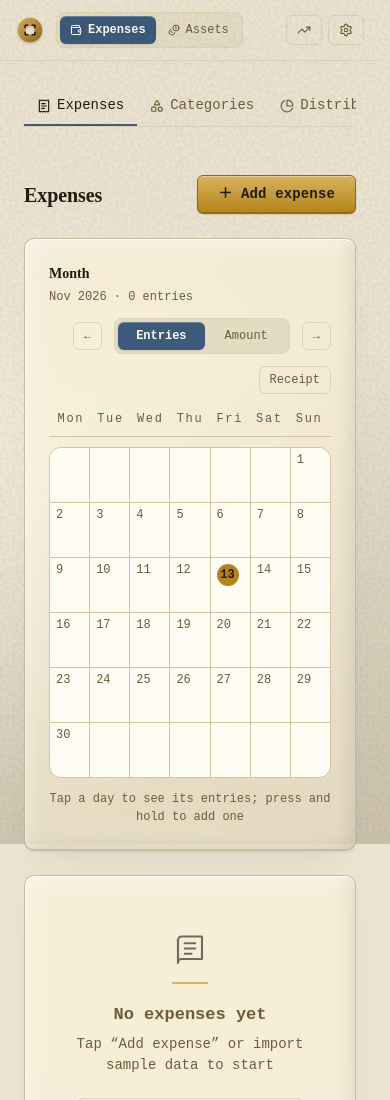
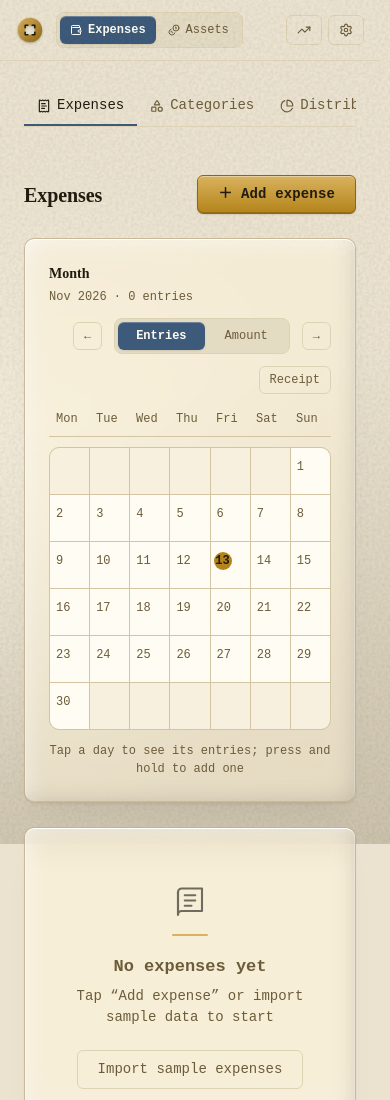
Before and after one commit to LuckyCurve/wealth, a website: page index.html in a window 390 px wide. Shown: the top 1100 px of the page. Drawn offline with nearby package versions, Linux system fonts and the light colour scheme; no server answers; a web font is replaced by a local one.

Commit message:
style(月份图): 热力从整格染墨改成格底墨条，四档走长度
复现：桌面 1280 下每格 116×64，日期贴左上、读数贴左下，中间约 40px 真空；
有记录的日子被 --secondary 按 .14/.22/.30/.38 叠成灰蓝板砖，1 级与 2 级肉眼几乎
不可分；非本月的空格是纯白纸面，比有记录的格子还亮。

改了什么
- 热力换成格内墨条（3px、贴读数、25/50/75/100% 四档长度），墨色改用暖墨阶梯
  --mg-1..4（亮暗各一套），不再借次强调青蓝。长度是主读数，浓度只是第二层：
  窄屏一格 45px 时色差不可靠，长度不会看错。
- 格高 64 → 52（窄屏 54 → 46）：日期左、读数右、同一条基线，中间真空消失。
- 非本月的空格退成「月历页边」--mg-blank，不再是最亮的白纸。
- 打印回落到亮色那套墨（styles-print.css 补四档与页边/选中底）。
- e2e 的档位契约从「::before 透明度递增」改成「::after 墨条长度递增 + 不借青蓝 + 墨条可见」。
  旧断言钉的是已作废的形态（透明度染墨正是这次要换掉的那套），不是丢掉覆盖。

兄弟：日期选择器的非本月日期走 flatpickr 自带的 prevMonthDay/nextMonthDay，与本图不是
同一套结构，确认不用跟着改；打印形态只改 token，不动版式。

跑过什么
- node --test：867 全绿。
- npx playwright test e2e/app.spec.js --grep 月份图：12 全绿。
- e2e/consistency.spec.js + e2e/theme.spec.js：62 全绿（含全站 AA 巡检、主题变量一一对应）。

没跑什么：其余 e2e spec 的整轮（i18n / backup / stress 等与本次改动无关）。

破坏验证：把 1 档的 --mg-fill 改成 .5（与 2 档同长），「亮色：墨条档 2 应比 1 长」当场变红；
恢复后复绿。截图见 .scratch/shots（不入库）。

```diff
--- a/styles-print.css
+++ b/styles-print.css
@@ -20,6 +20,9 @@
          打印却变白纸，截图与实物对不上。暗色主题也回落到这一套（深棕纸印不出字）。 */
       --bg: #ebe3d0; --bg-2: #e4dbc3; --fg: #211b10; --muted: #5e5034; --card: #fffcf3; --card-2: #f7f0dd;
       --record-tint: #f7efda; --record-edge: #b9a87e;
+      /* 月份图的暖墨与页边/选中底也跟着回亮色档：暗色的浅墨印在米黄纸上是一道道淡影 */
+      --mg-1: #a7976f; --mg-2: #877650; --mg-3: #5b4f33; --mg-4: #221c11;
+      --mg-blank: #f7f0de; --mg-selected: #fbf3dd;
       --border: #b9a87e; --rule: #b9a87e; --accent-ink: #7f5c0e; --accent: #8f6713;
       --accent-soft: #d9b25e; --accent-strong: #8f6713; --on-accent: #211b10;
       /* 语义色在纸上回到亮色档：暗色的浅色印到白纸上只剩淡影 */
--- a/styles-views.css
+++ b/styles-views.css
@@ -233,52 +233,60 @@
      窄屏上 390px 实测会挤成「按钮变 56×123 的字柱」——那正是工具类在这儿帮不上忙的证明。
      对齐用 center，控件高度差 1–2px 时两端不会各自错位。 */
   .toolbar { display: flex; align-items: center; justify-content: flex-end; flex-wrap: wrap; gap: 12px; }
-  /* 月份图：一张印好的月历。格与格之间只有一根发丝线，四层状态各走各的形：
-       空日 = 纸面本身；有记录 = 青蓝染墨（四档浓度）；今天 = 金底圆点；选中 = 青蓝整格。
-     染墨压在 ::before 上、格子底色保持不透明，AA 巡检读 background-color 才不会被渐变骗过。 */
-  .mg-weekdays, .mg-grid { display: grid; grid-template-columns: repeat(7, minmax(0, 1fr)); max-width: 820px; margin-inline: auto; }
-  .mg-weekdays { padding: 0 2px 8px; border-bottom: 1px solid var(--rule); }
-  .mg-weekdays span { text-align: center; font-size: var(--fs-micro); color: var(--muted); letter-spacing: 0.14em; }
-  .mg-grid { margin-top: 10px; gap: 1px; background: var(--rule); border: 1px solid var(--rule); border-radius: 12px; overflow: hidden; }
+  /* 月份图：一张印好的月历。四层状态各走各的形：
+       空日 = 纸面加一根发丝线；有记录 = 格底一条墨条（越长越浓 = 日子越荒）；今天 = 金点；选中 = 金环加极淡暖底。
+     墨条压在 ::after 上、格子底色保持不透明，AA 巡检读 background-color 才不会被渐变骗过。
+     四档走长度而不是整格透明度：靠透明度分阶时 1 级与 2 级肉眼几乎不可分。 */
+  .mg-weekdays, .mg-grid { display: grid; grid-template-columns: repeat(7, minmax(0, 1fr)); max-width: 820px; margin-inline: auto; --mg-pad: 9px; }
+  /* 周首行与七列共用同一条轴：标签左缘对齐下面那一列日期数字的左缘（格子内边距 + 1px 边框） */
+  .mg-weekdays { padding-inline: 1px; border-bottom: 1px solid var(--rule); }
+  .mg-weekdays span { padding: 0 0 8px var(--mg-pad); font-size: var(--fs-micro); color: var(--muted); }
+  .mg-grid { margin-top: 10px; gap: 1px; background: var(--rule); border: 1px solid var(--rule); border-radius: 10px; overflow: hidden; }
   .mg-hint { max-width: 820px; margin-inline: auto; text-align: center; }
-  .mg-cell { position: relative; display: flex; flex-direction: column; justify-content: space-between; gap: 6px;
-    min-height: 64px; padding: 8px 10px; border: 0; border-radius: 0;
-    background: var(--card); color: var(--fg); font-family: var(--font-body); text-align: left; cursor: pointer;
+  /* 日期与读数同一行、同一条基线，中间不再留 40px 真空；墨条紧跟在读数下面 */
+  .mg-cell { display: grid; grid-template-columns: minmax(0, 1fr) auto; align-items: baseline; align-content: center;
+    column-gap: 6px; row-gap: 5px; min-height: 52px; padding: 6px var(--mg-pad);
+    border: 0; border-radius: 0; background: var(--card); color: var(--fg);
+    font-family: var(--font-body); text-align: left; cursor: pointer;
     user-select: none; -webkit-user-select: none; -webkit-touch-callout: none; touch-action: manipulation; }
-  .mg-cell > span { position: relative; }
-  .mg-cell::before { content: ''; position: absolute; inset: 0; background: var(--secondary); opacity: 0; pointer-events: none; }
-  .mg-cell[data-lv="1"]::before { opacity: var(--mg-1); }
-  .mg-cell[data-lv="2"]::before { opacity: var(--mg-2); }
-  .mg-cell[data-lv="3"]::before { opacity: var(--mg-3); }
-  .mg-cell[data-lv="4"]::before { opacity: var(--mg-4); }
-  .mg-cell.is-blank { background: var(--card); cursor: default; }
+  /* 墨条是「这天有多荒」的刻度：贴着读数、从左往右长。不封整格底（遮蔽有记录这层），
+     也不压在格子的下缘线上（那样相邻的墨条会连成一根表线，读起来像表格行规）。 */
+  .mg-cell::after { content: ''; grid-column: 1 / -1; align-self: start; justify-self: end; height: 3px;
+    border-radius: 2px 0 0 2px; width: calc(100% * var(--mg-fill, 0)); background: var(--mg-4); pointer-events: none; }
+  .mg-cell[data-lv="1"]::after { --mg-fill: .25; background: var(--mg-1); }
+  .mg-cell[data-lv="2"]::after { --mg-fill: .5; background: var(--mg-2); }
+  .mg-cell[data-lv="3"]::after { --mg-fill: .75; background: var(--mg-3); }
+  .mg-cell[data-lv="4"]::after { --mg-fill: 1; background: var(--mg-4); }
+  /* 非本月的日子是月历的页边：比纸面退后一档，不与有记录的格子抢注意力 */
+  .mg-cell.is-blank { background: var(--mg-blank); cursor: default; }
   /* 未来的日子只换灰、不降透明度：整格或整字半透明会把对比度压到 AA 以下
      （实测 #6b5c3a@.45 对纸面只有 2.01:1）。灰字本身已经够退后。 */
   .mg-cell[disabled] { color: var(--muted); cursor: default; }
-  .mg-day { font-size: var(--fs-micro); color: var(--muted); line-height: 1; }
-  /* 有记录的日期用墨色：青蓝底纹越深，灰字越糊；空日仍留灰，层次反而更清楚 */
-  .mg-cell[data-lv]:not([data-lv="0"]):not(.is-selected):not(.is-today) .mg-day { color: var(--fg); }
-  .mg-val { font-size: var(--fs-body); font-weight: var(--fw-strong); font-variant-numeric: tabular-nums; line-height: 1; }
+  .mg-day { grid-column: 1; font-size: var(--fs-micro); color: var(--muted); line-height: 1; }
+  .mg-val { grid-column: 2; font-size: var(--fs-body); font-weight: var(--fw-strong); font-variant-numeric: tabular-nums; line-height: 1; }
   .mg-cell:not([disabled]):not(.is-selected):hover { background: var(--card-2); }
   .mg-cell:focus-visible { outline-offset: -2px; }
-  /* 今天：实心金圆，数字压在金底上；与格底是否有染墨无关。 */
+  /* 今天：实心金圆套住日期数字，不铺整格——整格反底会把「哪几天有记录」这层盖掉。
+     负外边距把圆借给格子的上下留白，行高因此不因「今天」而变高。 */
   .mg-cell.is-today .mg-day {
-    align-self: flex-start; display: inline-grid; place-items: center;
-    width: 24px; height: 24px; border-radius: 50%;
+    display: inline-grid; place-items: center;
+    width: 22px; height: 22px; margin: -4px 0 -4px -4px; border-radius: 50%;
     background: var(--accent); color: var(--on-accent); font-weight: var(--fw-strong);
   }
   /* 选中：整格青蓝反底，数字与读数一起翻成卡片色；今天再选就还是金圆。 */
   .mg-cell.is-selected { background: var(--secondary); color: var(--card); }
-  .mg-cell.is-selected::before { opacity: 0; }
   .mg-cell.is-selected .mg-day,
   .mg-cell.is-selected .mg-val { color: var(--card); }
   .mg-cell.is-today.is-selected .mg-day { background: var(--accent); color: var(--on-accent); }
   .mg-cell.pressing { outline: 2px solid var(--accent); outline-offset: -2px; }
-  /* 窄屏 7 列每格只有 ~45px：收紧留白与读数，避免金额/笔数把格子撑破 */
+  /* 窄屏 7 列每格只有 ~45px：日期与读数分两行（读数放同一行会撞左墙），读数改小一档 */
   @media (max-width: 640px) {
-    .mg-cell { min-height: 54px; padding: 6px; gap: 4px; }
+    .mg-weekdays, .mg-grid { --mg-pad: 6px; }
+    .mg-cell { grid-template-columns: minmax(0, 1fr); row-gap: 3px; min-height: 46px; padding: 5px var(--mg-pad); }
+    .mg-day, .mg-val { grid-column: 1; }
     .mg-val { font-size: var(--fs-micro); }
-    .mg-cell.is-today .mg-day { width: 22px; height: 22px; }
+    .mg-cell::after { justify-self: start; }
+    .mg-cell.is-today .mg-day { width: 18px; height: 18px; margin: -3px 0 -3px -3px; }
   }
 
   .day-panel { max-width: 820px; margin: 14px auto 0; padding-top: 12px; border-top: 1px solid var(--rule); }
--- a/styles.css
+++ b/styles.css
@@ -111,8 +111,14 @@
        --accent-ink（#7f5c0e）对纸底 4.78:1、对卡面 5.95:1，是同一色相里足够深的那一档。
        为什么不直接把 --accent 压深：它是金色**文字**与装饰线的色，压深会连累报头与读数。 */
     --focus-ring: #7f5c0e;
-    /* 月份图四档底纹 = 青蓝染墨的浓度；金色只留给今天，选中走整格反底 */
-    --mg-1: .14; --mg-2: .22; --mg-3: .30; --mg-4: .38;
+    /* 月份图四档墨条 = 纸上的墨，越勤越长越浓。四档是同一支暖墨的阶梯，不引入新色相：
+       原先借 --secondary 叠透明度，在纸金体系里是灰蓝色板砖，且 1 级与 2 级肉眼分不开。
+       长度（25/50/75/100%）才是硬读数，浓度只是第二层。 */
+    --mg-1: #a7976f; --mg-2: #877650; --mg-3: #5b4f33; --mg-4: #221c11;
+    /* 非本月的日子是月历的页边：比纸面退后一档（不是更亮的白纸） */
+    --mg-blank: #f7f0de;
+    /* 选中那天的极淡暖底。不透明：AA 巡检按它算底色，半透明还得再合成一层 */
+    --mg-selected: #fbf3dd;
   }
   :root.dark {
     color-scheme: dark;
@@ -180,7 +186,9 @@
     /* 暗色下金环本身就够亮（#d9b25e 对 #15110a 是 9.39:1），不必换色 */
     --focus-ring: #d9b25e;
     --select: #9ab6d6;
-    --mg-1: .16; --mg-2: .24; --mg-3: .32; --mg-4: .40;
+    --mg-1: #6b5f40; --mg-2: #9a8a5f; --mg-3: #c2b189; --mg-4: #ece4d0;
+    --mg-blank: #1a150d;
+    --mg-selected: #2b2313;
   }
   /* 卡片的边缘色不再另设一套（原先 .dark .card 改回 --border，等于材质的边缘有两处定义） */
   /* ===== 排版 token（字号 / 字重 / 字体族）=====
```
Also changed, not shown: e2e/app.spec.js.
